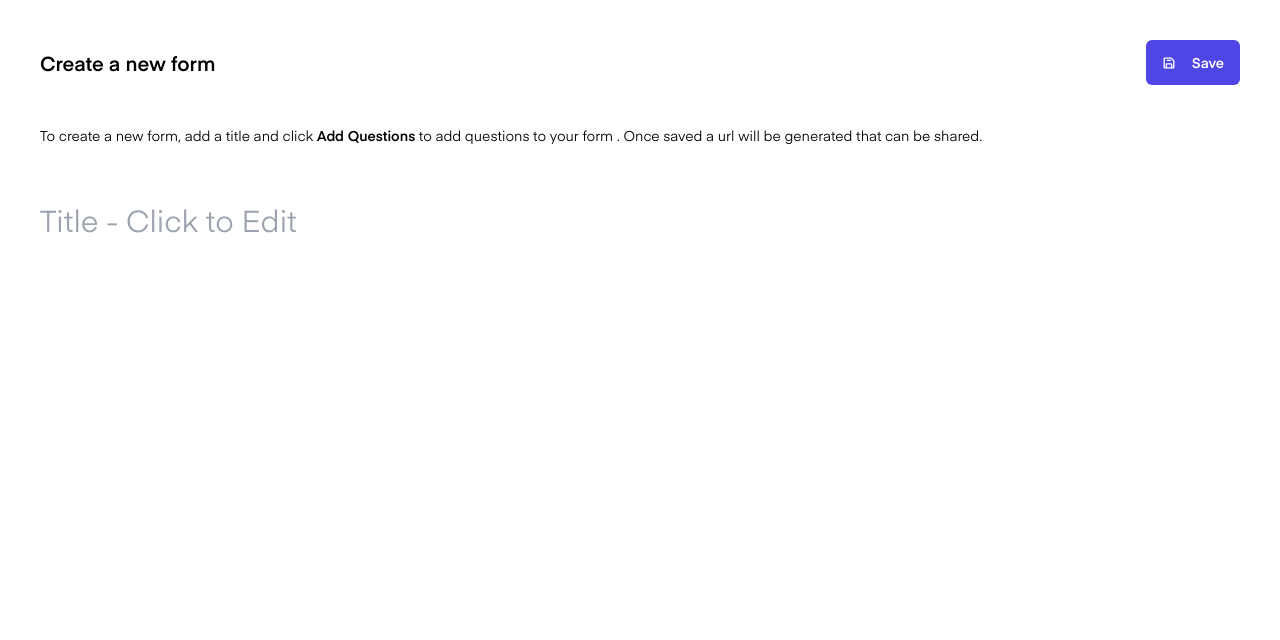
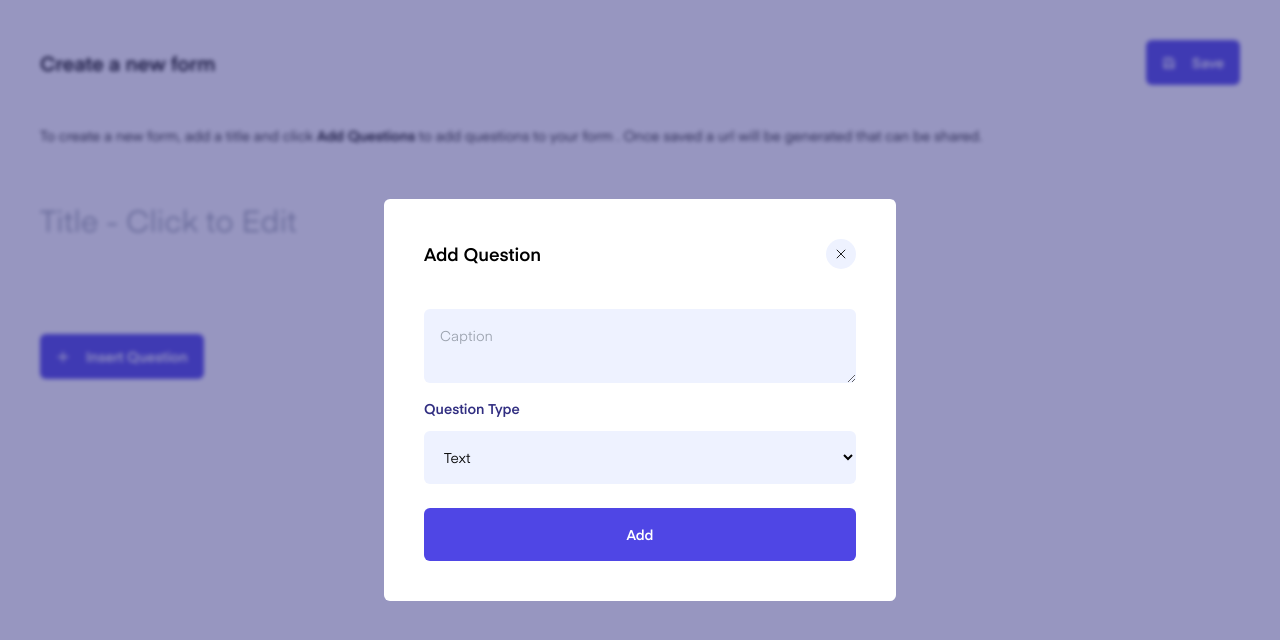
Before and after one commit to theharryszn/form-builder, a React (Create React App) app: page /create-form in a window 1280 px wide. Shown: the top 640 px of the page. Built offline with nearby package versions, Linux system fonts and the light colour scheme.

Commit message:
designed CreateForm

```diff
--- a/src/assets/styles/index.css
+++ b/src/assets/styles/index.css
@@ -16,6 +16,12 @@ body {
 code {
   font-family: source-code-pro, Menlo, Monaco, Consolas, 'Courier New',
     monospace;
+}
+
+.modal .backdrop {
+  background: rgb(49 46 129 / 0.5);
+  backdrop-filter: blur(2px);
+  -webkit-backdrop-filter: blur(2px);
 }
 
 @font-face {
--- /dev/null
+++ b/src/components/Modal.jsx
@@ -0,0 +1,14 @@
+import React from "react";
+
+const Modal = ({ children }) => {
+  return (
+    <div className='w-screen h-screen fixed top-0 modal'>
+      <div className='backdrop absolute top-0 w-full h-full'></div>
+      <div className='absolute top-1/2 left-1/2 -translate-y-1/2 -translate-x-1/2 bg-white rounded-md p-10 min-w-[32rem] max-w-[32rem]'>
+        {children}
+      </div>
+    </div>
+  );
+};
+
+export default Modal;
--- a/src/components/Question.jsx
+++ b/src/components/Question.jsx
@@ -1,9 +1,65 @@
-import React from "react";
+import React, { useState } from "react";
+import { v4 as uuid } from "uuid";
 
-const Question = ({ id, type, caption, options }) => {
+const Question = ({ type, caption, options }) => {
+  const id = useState(uuid())[0];
   return (
-    <div>
-      <div>Caption</div>
+    <div className='bg-indigo-50 p-4 rounded-md w-full'>
+      <div className='p-4 font-medium text-xl'>{caption}</div>
+      {type === "text" ? (
+        <input
+          type='text'
+          className='p-4 bg-transparent outline-none'
+          placeholder='Enter your answer'
+        />
+      ) : (
+        <div className='p-4 flex flex-col space-y-4'>
+          {options.map((option, i) => {
+            return (
+              <div key={i} className='flex items-center space-x-2'>
+                <input
+                  type={type === "checkbox" ? "checkbox" : "radio"}
+                  name={type === "checkbox" ? option.toLowerCase() : id}
+                  id={option.toLowerCase()}
+                  className='accent-indigo-600'
+                />
+                <label htmlFor={id}>{option}</label>
+              </div>
+            );
+          })}
+        </div>
+      )}
+      {/*  */}
+
+      {/* <div className='p-4 flex flex-col space-y-4'>
+        <div className='flex items-center space-x-2'>
+          <input
+            type='radio'
+            name='red'
+            id='red'
+            className='accent-indigo-600'
+          />
+          <label htmlFor='red'>Red</label>
+        </div>
+        <div className='flex items-center space-x-2'>
+          <input
+            type='radio'
+            name='red'
+            id='red'
+            className='accent-indigo-600'
+          />
+          <label htmlFor='red'>Red</label>
+        </div>
+        <div className='flex items-center space-x-2'>
+          <input
+            type='radio'
+            name='red'
+            id='red'
+            className='accent-indigo-600'
+          />
+          <label htmlFor='red'>Red</label>
+        </div>
+      </div> */}
     </div>
   );
 };
--- a/src/views/CreateForm.jsx
+++ b/src/views/CreateForm.jsx
@@ -1,11 +1,30 @@
-import { FloppyDisk } from "phosphor-react";
-import React from "react";
+import { FloppyDisk, Plus, X } from "phosphor-react";
+import React, { useCallback, useState } from "react";
 import { Link } from "react-router-dom";
+import Modal from "../components/Modal";
+import Question from "../components/Question";
 
 const CreateForm = () => {
+  const [questions, setQuestions] = useState([]);
+  const [isModalOpen, setIsModalOpen] = useState(true);
+  const [newQuestion, setNewQuestion] = useState({
+    caption: "",
+    type: "text",
+    options: [],
+  });
+
+  const handleSubmit = useCallback(() => {
+    setQuestions([...questions, newQuestion]);
+    setIsModalOpen(false);
+    setNewQuestion({
+      caption: "",
+      type: "",
+      options: [],
+    });
+  }, [newQuestion, questions]);
   return (
     <main>
-      <div className='max-w-[94rem] mx-auto p-10 flex flex-col items-start space-y-10'>
+      <div className='max-w-[90rem] mx-auto p-10 flex flex-col items-start space-y-10'>
         <div className='flex items-center justify-between w-full'>
           <div className='font-medium text-xl'>Create a new form</div>
           <Link
@@ -28,10 +47,133 @@ const CreateForm = () => {
             className='text-3xl py-4 outline-none'
           />
         </div>
-        <div className='flex flex-col'></div>
+        <div className='flex flex-col space-y-4 w-full'>
+          {questions.map((v, i) => {
+            return <Question key={i} {...v} />;
+          })}
+        </div>
+        <div>
+          <div
+            onClick={() => setIsModalOpen(true)}
+            className='p-3 cursor-pointer px-4 bg-indigo-600 rounded-md flex items-center space-x-4 text-white font-medium'
+          >
+            <Plus weight='bold'></Plus>
+            <span>Insert Question</span>
+          </div>
+        </div>
       </div>
+      {isModalOpen && (
+        <Modal>
+          <div
+            onSubmit={handleSubmit}
+            className='flex flex-col space-y-4 w-full'
+          >
+            <div className='flex items-center justify-between mb-6'>
+              <h3 className='font-medium text-lg'>Add Question</h3>
+              <span
+                className='p-2 bg-indigo-50 rounded-full cursor-pointer'
+                onClick={() => setIsModalOpen(false)}
+              >
+                <X />
+              </span>
+            </div>
+            <textarea
+              type='text'
+              placeholder='Caption'
+              className='p-4 bg-indigo-50 rounded-md min-w-[24rem] outline-indigo-400 resize-y w-full'
+              onChange={(e) =>
+                setNewQuestion({ ...newQuestion, caption: e.target.value })
+              }
+            ></textarea>
+            <div className='flex flex-col space-y-3 '>
+              <label
+                htmlFor='type'
+                className='text-sm font-medium text-indigo-900'
+              >
+                Question Type
+              </label>
+              <select
+                onChange={(e) => {
+                  setNewQuestion({ ...newQuestion, type: e.target.value });
+                }}
+                name='type'
+                id='type'
+                className='p-4 bg-indigo-50 rounded-md min-w-[24rem] outline-indigo-400 w-full'
+              >
+                <option value='text'>Text</option>
+                <option value='radio'>Multi-Choice</option>
+                <option value='checkbox'>Checkbox</option>
+              </select>
+              <div>
+                <ResolveType
+                  newQuestion={newQuestion}
+                  setNewQuestion={setNewQuestion}
+                />
+              </div>
+              <button
+                onClick={handleSubmit}
+                className='p-4 bg-indigo-600 text-white font-medium rounded-md min-w-[24rem] outline-indigo-400'
+              >
+                Add
+              </button>
+            </div>
+          </div>
+        </Modal>
+      )}
     </main>
   );
 };
 
+const ResolveType = ({ newQuestion, setNewQuestion }) => {
+  if (newQuestion.type === "radio" || newQuestion.type === "checkbox") {
+    return (
+      <div className='flex flex-col space-y-3 '>
+        <label htmlFor='type' className='text-sm font-medium text-indigo-900'>
+          Options
+        </label>
+        <div className='p-4 bg-indigo-50 rounded-md flex items-center gap-2 flex-wrap'>
+          {newQuestion.options.map((option, i) => {
+            return (
+              <span key={i} className='p-1 bg-indigo-100 rounded-md'>
+                {option}
+              </span>
+            );
+          })}
+          <input
+            type='text'
+            onKeyDown={(e) => {
+              if (e.target.value.trim().length > 0) {
+                if (e.key === "Enter") {
+                  e.preventDefault();
+                  setNewQuestion({
+                    ...newQuestion,
+                    options: [...newQuestion.options, e.target.value],
+                  });
+                  e.target.value = "";
+                }
+              }
+              if (e.target.value === "") {
+                if (e.key === "Backspace") {
+                  newQuestion.options.pop();
+                  setNewQuestion({
+                    ...newQuestion,
+                    options: [...newQuestion.options],
+                  });
+                }
+              }
+            }}
+            className='bg-transparent outline-none'
+            placeholder={`Option ${newQuestion.options.length + 1}`}
+          />
+        </div>
+        <p className='text-sm p-2 text-indigo-900 font-medium'>
+          Click enter to add
+        </p>
+      </div>
+    );
+  } else {
+    return null;
+  }
+};
+
 export default CreateForm;
--- a/src/views/Login.jsx
+++ b/src/views/Login.jsx
@@ -30,7 +30,10 @@ const Login = () => {
             />
           </div>
           <div className='flex flex-col space-y-2'>
-            <button className='p-4 bg-indigo-600 text-white font-medium rounded-md min-w-[24rem] outline-indigo-400'>
+            <button
+              type='submit'
+              className='p-4 bg-indigo-600 text-white font-medium rounded-md min-w-[24rem] outline-indigo-400'
+            >
               Login
             </button>
           </div>
--- a/src/views/Welcome.jsx
+++ b/src/views/Welcome.jsx
@@ -5,15 +5,7 @@ import { Link } from "react-router-dom";
 const Welcome = () => {
   return (
     <main>
-      {/* <div className='glass flex items-center p-10'>
-              <div className='font-medium text-indigo-600 text-lg flex space-x-6 items-center'>
-                  <div className='w-6 h-6 bg-indigo-600 rounded-full'></div>
-                  <span>
-                  Form Builder
-                  </span>
-              </div>
-          </div> */}
-      <div className='max-w-[94rem] mx-auto p-10 flex flex-col items-start space-y-10'>
+      <div className='max-w-[90rem] mx-auto p-10 flex flex-col items-start space-y-10'>
         <div className='flex items-center justify-between w-full'>
           <div className='font-medium text-xl'>Welcome, Harry</div>
           <Link
```
Also changed, not shown: package.json (+4 -3 lines), 1 other file (tests, documents, lock files or other folders).
